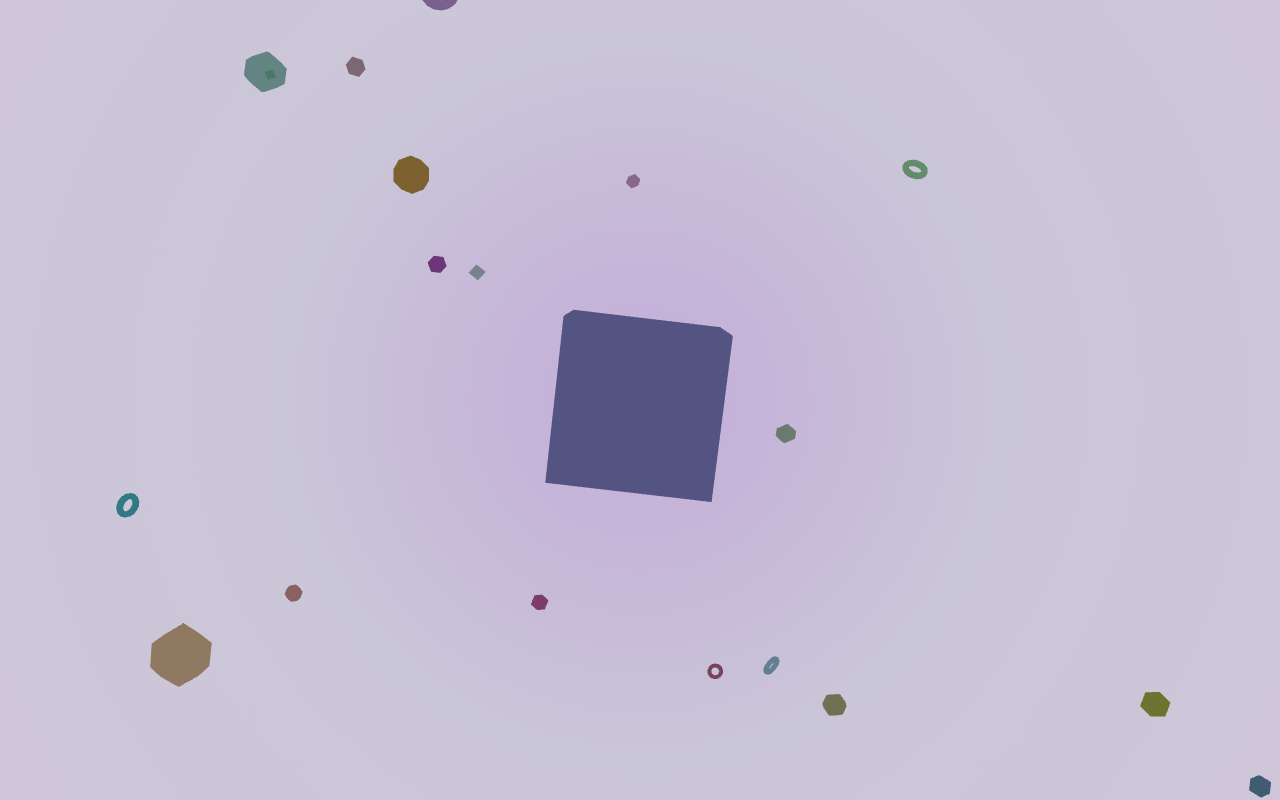
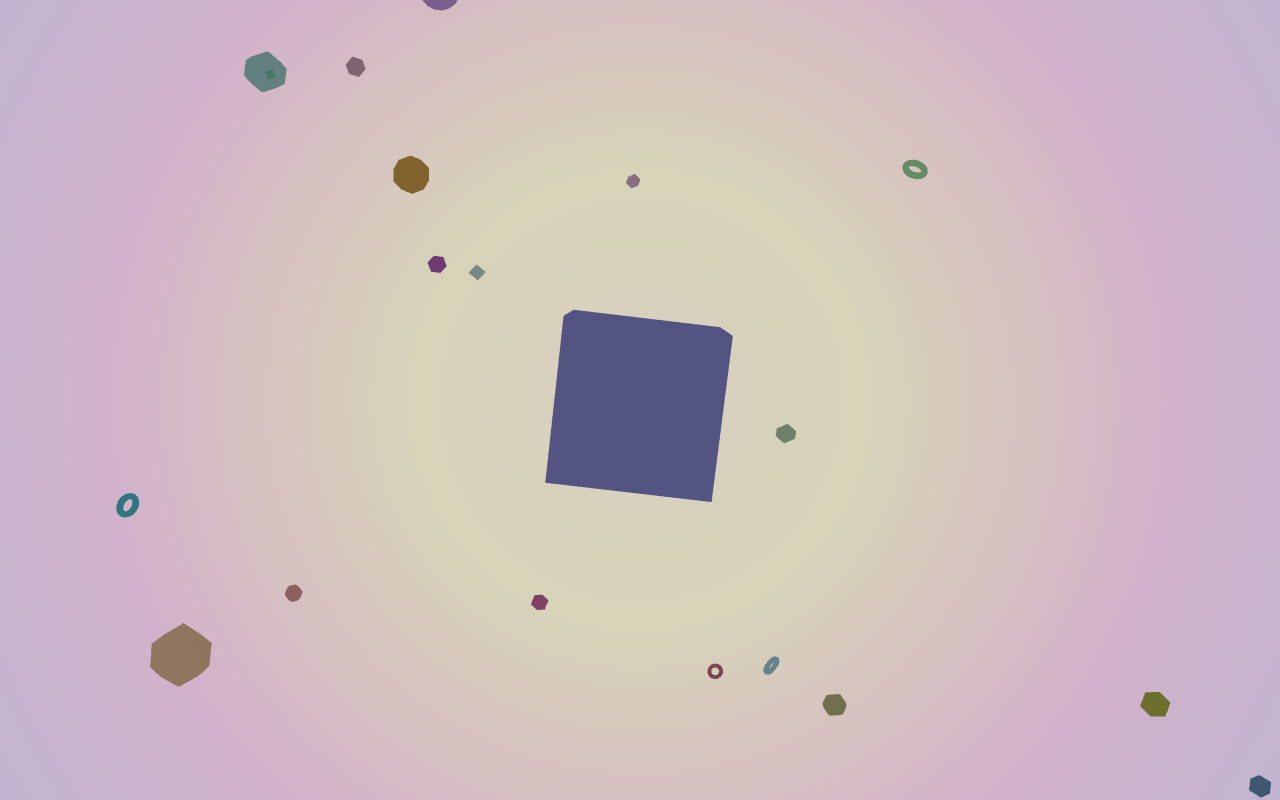
Before and after one commit to Jeff2hu/simplePortfolio, a Next.js app: page / in a window 1280 px wide. Built offline with nearby package versions, Linux system fonts and the light colour scheme.

Commit message:
UPDATE: update animation setting

```diff
--- a/src/app/BoxToPageAnimation.tsx
+++ b/src/app/BoxToPageAnimation.tsx
@@ -18,7 +18,8 @@ const BoxToPageAnimation = ({
     gsap.to(
       {},
       {
-        duration: 4,
+        delay: 0.15,
+        duration: 2,
         ease: "power2.inOut",
         onUpdate: function () {
           setBgOpacity(Math.min(this.progress() * 0.95, 0.85));
@@ -175,7 +176,7 @@ const BoxToPageAnimation = ({
           1 - bgOpacity
         }), rgba(0, 0, 0, ${
           1 - bgOpacity
-        })), radial-gradient(circle at center, #E6CAFF 0%, #ede9fe 50%, #f3e8ff 100%)`,
+        })), radial-gradient(circle at center, #fef3e2 0%, #fcf9d9 30%, #fce4e1 50%, #f7d1ee 70%, #e3d4f5 100%)`,
       }}
     >
       {!animationDone && <div ref={mountRef} className="w-full h-full"></div>}
```
